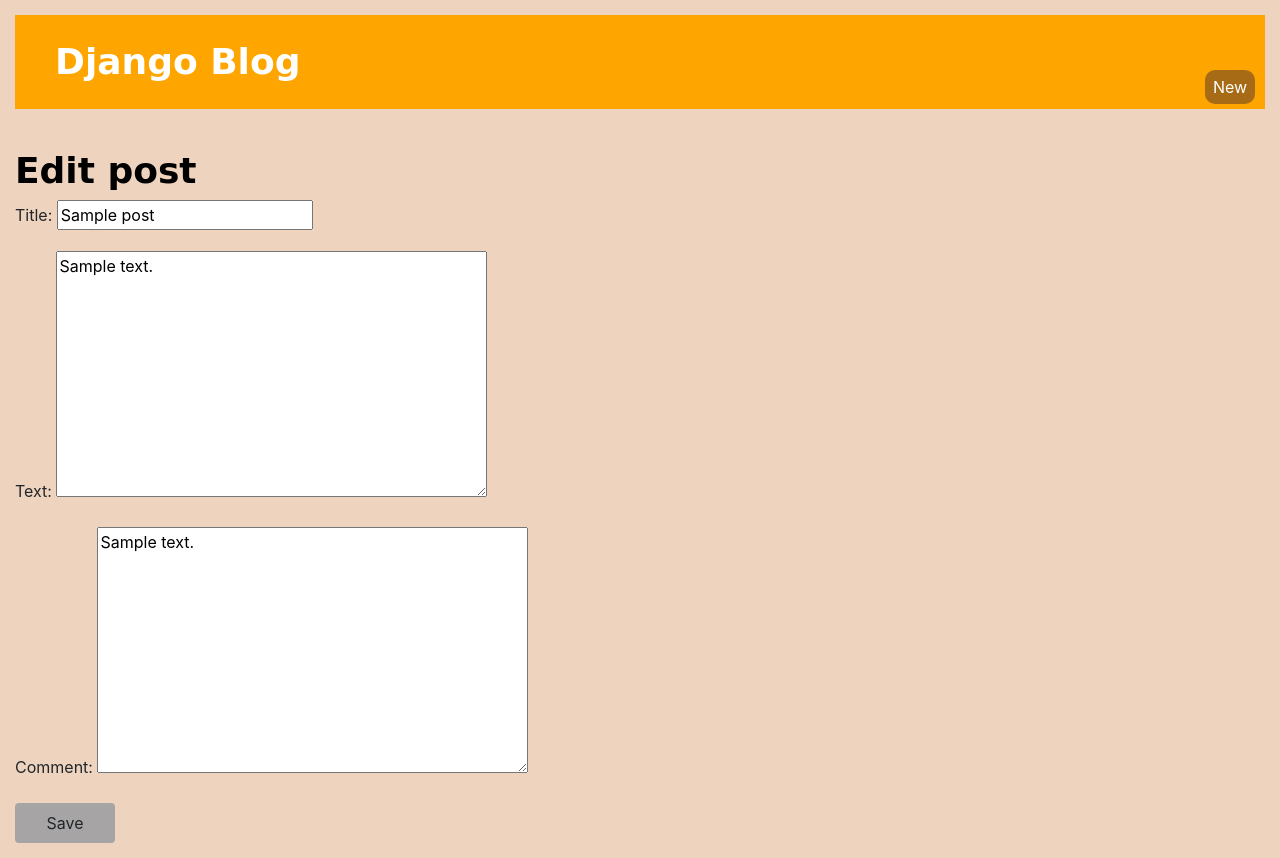
After one commit to HliebM/my-first-blog, a Django app: page /post_edit/1 in a window 1280 px wide. The commit adds this page. Run offline with Django 3.2, Linux system fonts and the light colour scheme; tables that the repository leaves empty hold one stand-in row (values such as "Sample post").

Commit message:
comments1 and log-in system

```diff
--- a/blog/forms.py
+++ b/blog/forms.py
@@ -1,7 +1,18 @@
 from django import forms
 from .models import Post
+from django.contrib.auth.models import User
+
 
 class PostForm(forms.ModelForm):
     class Meta:
         model = Post
-        fields = ('title', 'text')
+        fields = ('title', 'text', 'comment')
+class UserCreateForm(forms.ModelForm):
+    class Meta:
+        model = User
+        fields = ('username', 'email', 'password')
+
+class LogInForm(forms.ModelForm):
+    class Meta:
+        model = User
+        fields = ('username', 'password')
--- a/blog/models.py
+++ b/blog/models.py
@@ -6,6 +6,7 @@
     author = models.ForeignKey(settings.AUTH_USER_MODEL, on_delete=models.CASCADE)
     title = models.CharField(max_length=200)
     text = models.TextField()
+    comment = models.TextField(default='')
     created_date = models.DateTimeField(default=timezone.now)
     published_date = models.DateTimeField(blank=True, null=True)
 
--- a/blog/static/css/blog.css
+++ b/blog/static/css/blog.css
@@ -82,3 +82,6 @@
 }.top-menu a:hover{
     color: white;
 }
+.post__comment{
+    background-color: #6f94c6;
+}
--- a/blog/templates/blog/base.html
+++ b/blog/templates/blog/base.html
@@ -10,7 +10,7 @@
         <div class="wrapper">
             <div class="header">
                 <div class="header__title">
-                    <a href="/">Django Blog</a>
+                    <a href="{% url 'post_list' %}">Django Blog</a>
                 </div>
                 <div class="top-menu new"><a href="{% url 'post_new' %}">New</a></div>
             </div>
--- a/blog/templates/blog/post_detail.html
+++ b/blog/templates/blog/post_detail.html
@@ -2,9 +2,10 @@
 
 {% block content %}
     <div class="post__container">
-        <div class="top-menu edit"><a href="{% url 'post_edit' %}">Edit</a></div>
+        <div class="top-menu edit"><a href="{% url 'post_edit' pk=post.pk %}">Edit</a></div>
         <div class="post__detail-publish-Date">published: {{post.published_date}}</div>
         <div class="post__title">{{post.title}}</div>
         <div class="post__text">{{post.text}}</div>
+        <div class="post__comment">{{post.comment}}</div>
     </div>
 {% endblock %}
--- /dev/null
+++ b/blog/templates/blog/post_edit.html
@@ -0,0 +1,10 @@
+{% extends 'blog/base.html' %}
+
+{% block content %}
+    <h2>Edit post</h2>
+    <form method="POST" class="post-form">
+        {% csrf_token %}
+        {{ form.as_p }}
+        <button type="submit" class="save btn btn-default">Save</button>
+    </form>
+{% endblock %}
--- a/blog/templates/blog/post_list.html
+++ b/blog/templates/blog/post_list.html
@@ -7,6 +7,7 @@
                 <div class="post__publish-Date">published: {{post.published_date}}</div>
                 <div class="post__title">{{post.title}}</div>
                 <div class="post__text">{{post.text}}</div>
+
             </a>
         </div>
         <br>
--- a/blog/urls.py
+++ b/blog/urls.py
@@ -2,8 +2,10 @@
 from . import views
 
 urlpatterns = [
-    path('', views.post_list, name='post_list'),
+    path('', views.signUp, name='signUp'),
+    path('signIn', views.signIn, name='signIn'),
+    path('post_list', views.post_list, name='post_list'),
     path('post/<int:pk>/', views.post_detail, name='post_detail'),
     path('post_new', views.post_new, name='post_new'),
-    path('post_edit', views.post_edit, name='post_edit'),
+    path('post_edit/<int:pk>', views.post_edit, name='post_edit'),
 ]
--- a/blog/views.py
+++ b/blog/views.py
@@ -1,7 +1,9 @@
 from django.shortcuts import render, get_object_or_404, redirect
 from .models import Post
 from django.utils import timezone
-from .forms import PostForm
+from .forms import PostForm, UserCreateForm, LogInForm
+from django.contrib.auth.models import User
+from django.contrib.auth import authenticate
 
 # Create your views here.
 def post_list(request):
@@ -32,6 +34,31 @@
             post.published_date = timezone.now()
             post.save()
             return redirect(post_detail, pk=post.pk)
+    else:
+        form = PostForm(instance=post)
+    return render(request, 'blog/post_edit.html', {'form': form})
+def signUp(request):
+    if request.method == 'POST':
+        form = UserCreateForm(request.POST)
+        if form.is_valid():
+            user = User.objects.create_user(username=form.cleaned_data['username'], password=form.cleaned_data['password'], email=form.cleaned_data['email'])
+            user.save()
+            return redirect(post_list)
+    else:
+        form = UserCreateForm()
+    return render(request, 'blog/signUp.html', {'form': form})
+def signIn(request):
+    if request.method == 'POST':
+        form = LogInForm(request.POST)
+        if form.is_valid():
+            user = authenticate(username=form.cleaned_data['username'], password=form.cleaned_data['password'])
+            if user is not None:
+                return redirect(post_list)
+            else:
+                form = LogInForm()
         else:
-            form = PostForm()
-        return render(request, 'blog/post_new.html', {'form': form})
+            #form = LogInForm()
+            return redirect(post_list)
+    else:
+        form = LogInForm()
+    return render(request, 'blog/signIn.html', {'form': form})
```
Also changed, not shown: blog/templates/blog/signIn.html (added, +10 -0 lines), blog/templates/blog/signUp.html (added, +13 -0 lines), blog/migrations/0002_post_comment.py (added).
